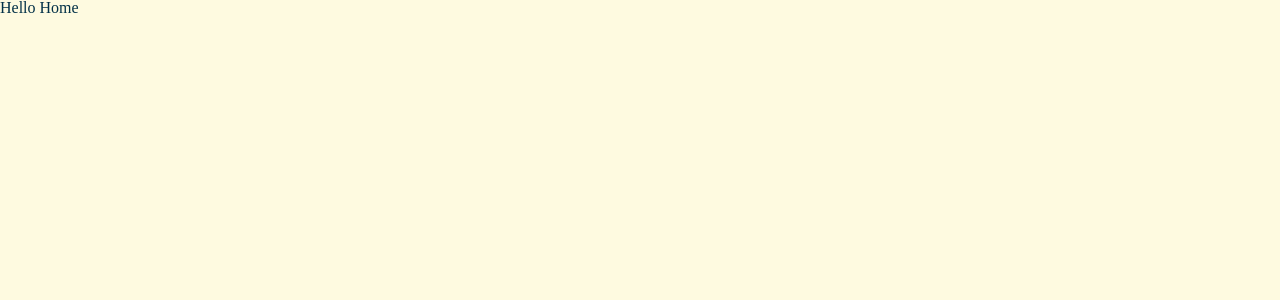
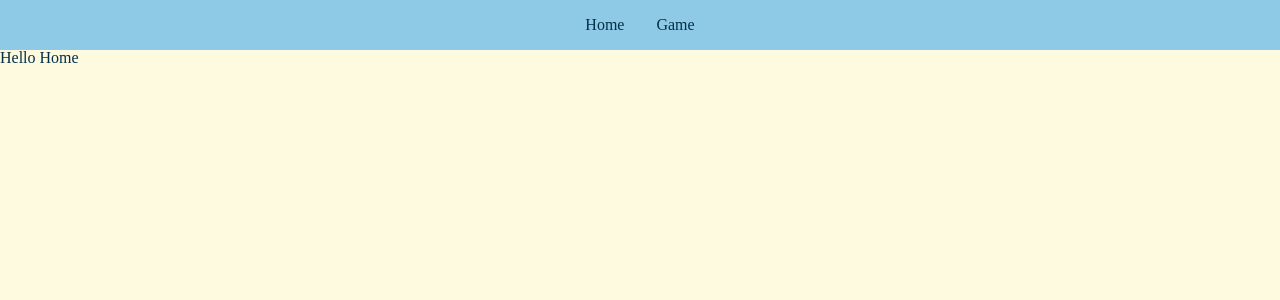
Before and after one commit to rqphy/geo_quizz, a React (Vite) app: page / in a window 1280 px wide. Shown: the top 300 px of the page. Built offline with nearby package versions, Linux system fonts and the light colour scheme.

Commit message:
:sparkles: create header

```diff
--- /dev/null
+++ b/src/components/Header/Header.tsx
@@ -0,0 +1,10 @@
+import "./header.scss"
+import { Link } from "react-router-dom"
+export default function Header() {
+	return (
+		<header>
+			<Link to={"/"}>Home</Link>
+			<Link to={"/game"}>Game</Link>
+		</header>
+	)
+}
--- /dev/null
+++ b/src/components/Header/header.scss
@@ -0,0 +1,12 @@
+header {
+	display: flex;
+	justify-content: center;
+	align-items: center;
+	gap: 2rem;
+	height: 50px;
+	background-color: var(--color-tertiary);
+
+	a {
+		color: var(--color-primary);
+	}
+}
--- a/src/main.tsx
+++ b/src/main.tsx
@@ -4,10 +4,12 @@ import { BrowserRouter, Routes, Route } from "react-router-dom"
 import Home from "./routes/home/Home.tsx"
 import Game from "./routes/game/Game.tsx"
 import "./index.scss"
+import Header from "./components/Header/Header.tsx"
 
 ReactDOM.createRoot(document.getElementById("root")!).render(
 	<React.StrictMode>
 		<BrowserRouter>
+			<Header />
 			<Routes>
 				<Route index element={<Home />} />
 				<Route path="game" element={<Game />} />
```
